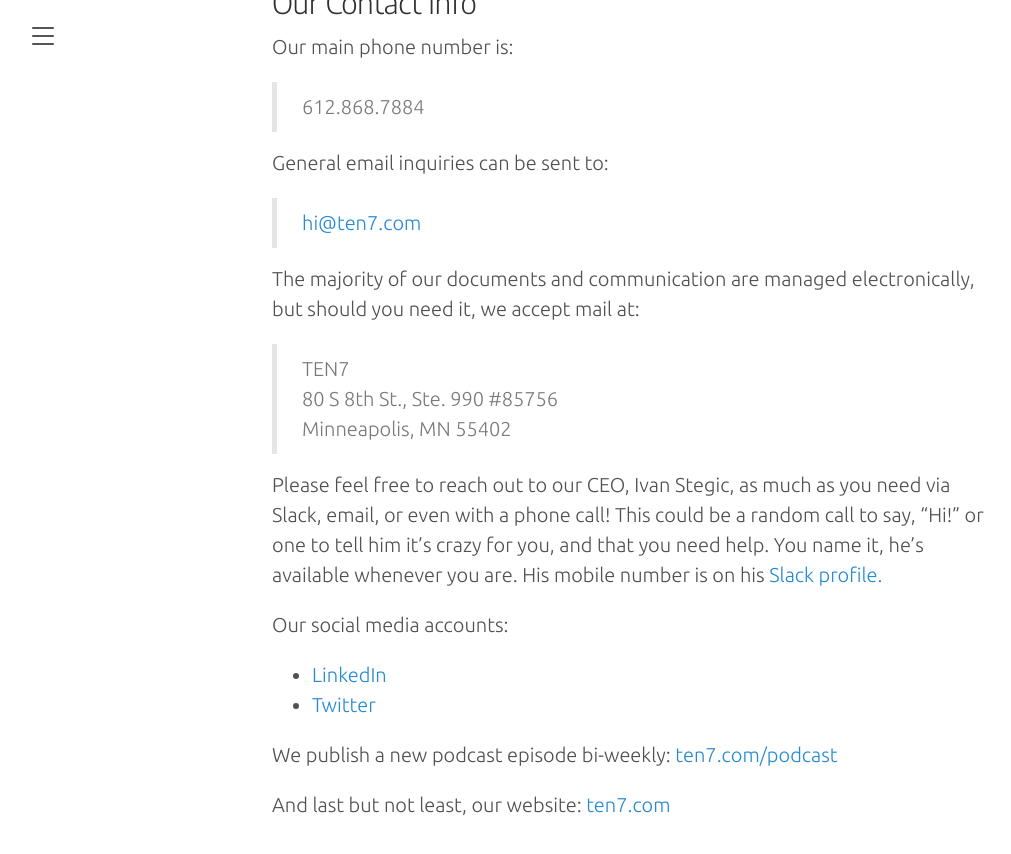
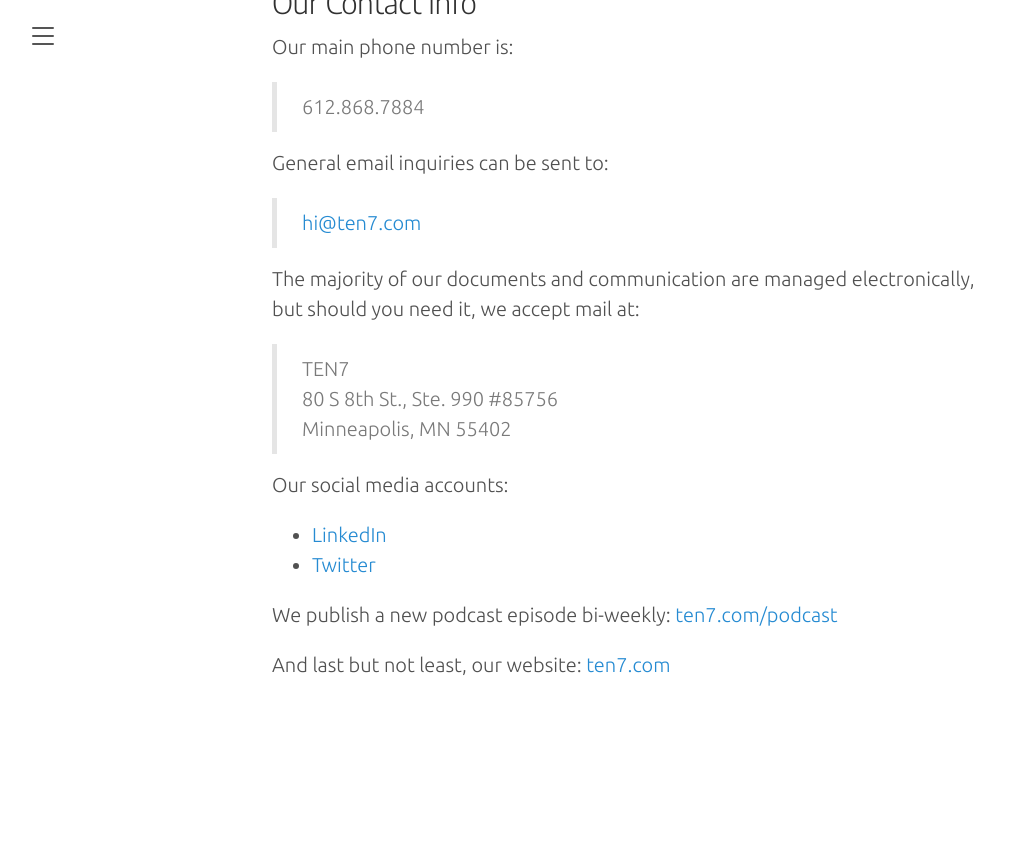
Before and after one commit to ten7/handbook.ten7.com, a Jekyll site: the page built from 020-who-we-are.md, in a window 1280 px wide and 900 px high, scrolled down 2110 px. Shown: the top 854 px of the window, without its empty margins (8-1019 px from the left). Built offline with Jekyll 4.4.1, drawn with Linux system fonts in a browser that asks for light colours; some web fonts are replaced; our own code applies the rules of GitHub Pages for plain Markdown files; after the commit the page ends 2870 px from its top, so only the background shows below that.

Commit message:
Remove Ivan contact info

```diff
--- a/020-who-we-are.md
+++ b/020-who-we-are.md
@@ -64,8 +64,6 @@
 80 S 8th St., Ste. 990 #85756<br/>
 Minneapolis, MN 55402
 
-Please feel free to reach out to our CEO, Ivan Stegic, as much as you need via Slack, email, or even with a phone call! This could be a random call to say, “Hi!” or one to tell him it’s crazy for you, and that you need help. You name it, he’s available whenever you are. His mobile number is on his [Slack profile.](https://ten7.slack.com/team/U02FLV1A0)
-
 Our social media accounts:
 * [LinkedIn](https://www.linkedin.com/company/ten-7-interactive-llc/)
 * [Twitter](http://twitter.com/TEN7)
```
